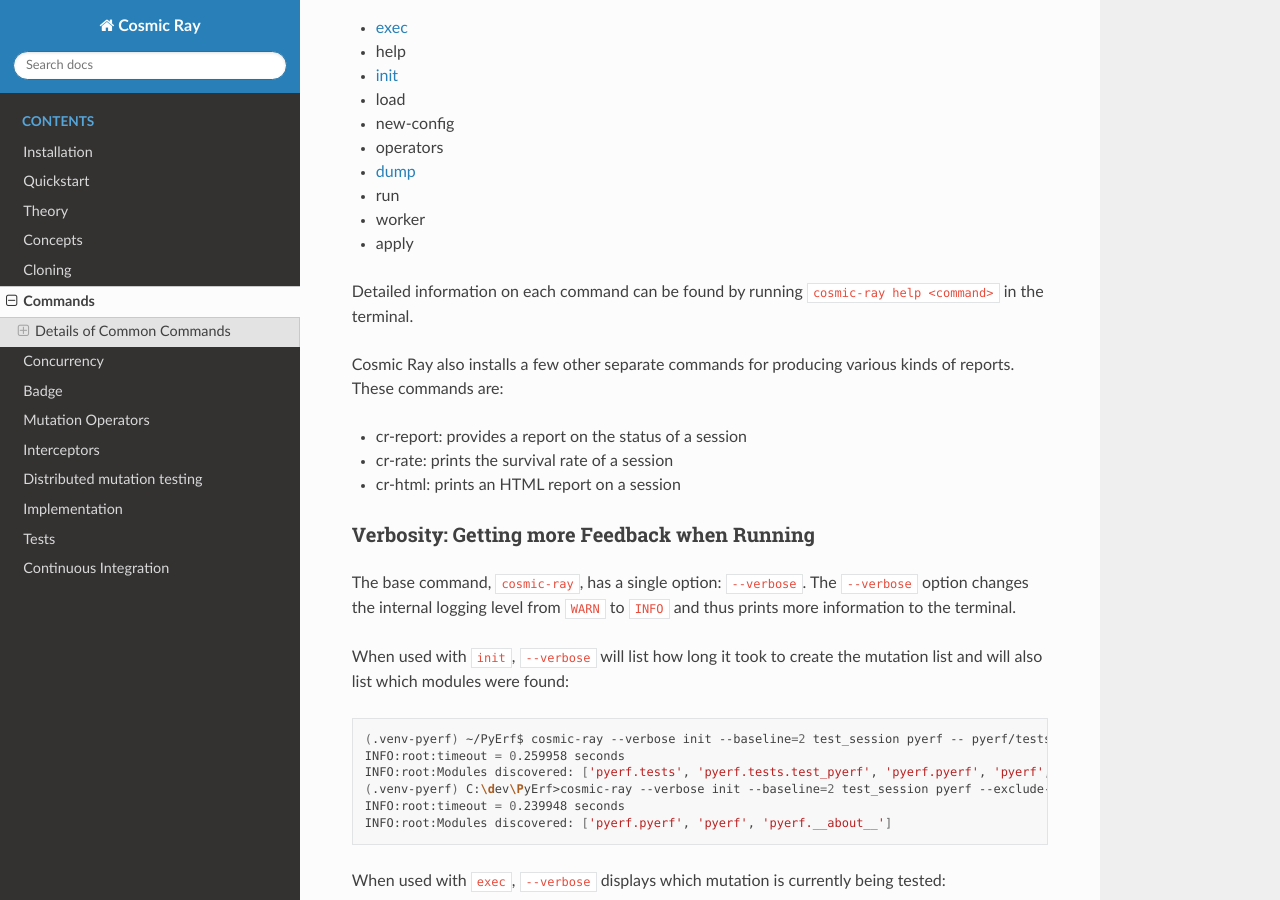
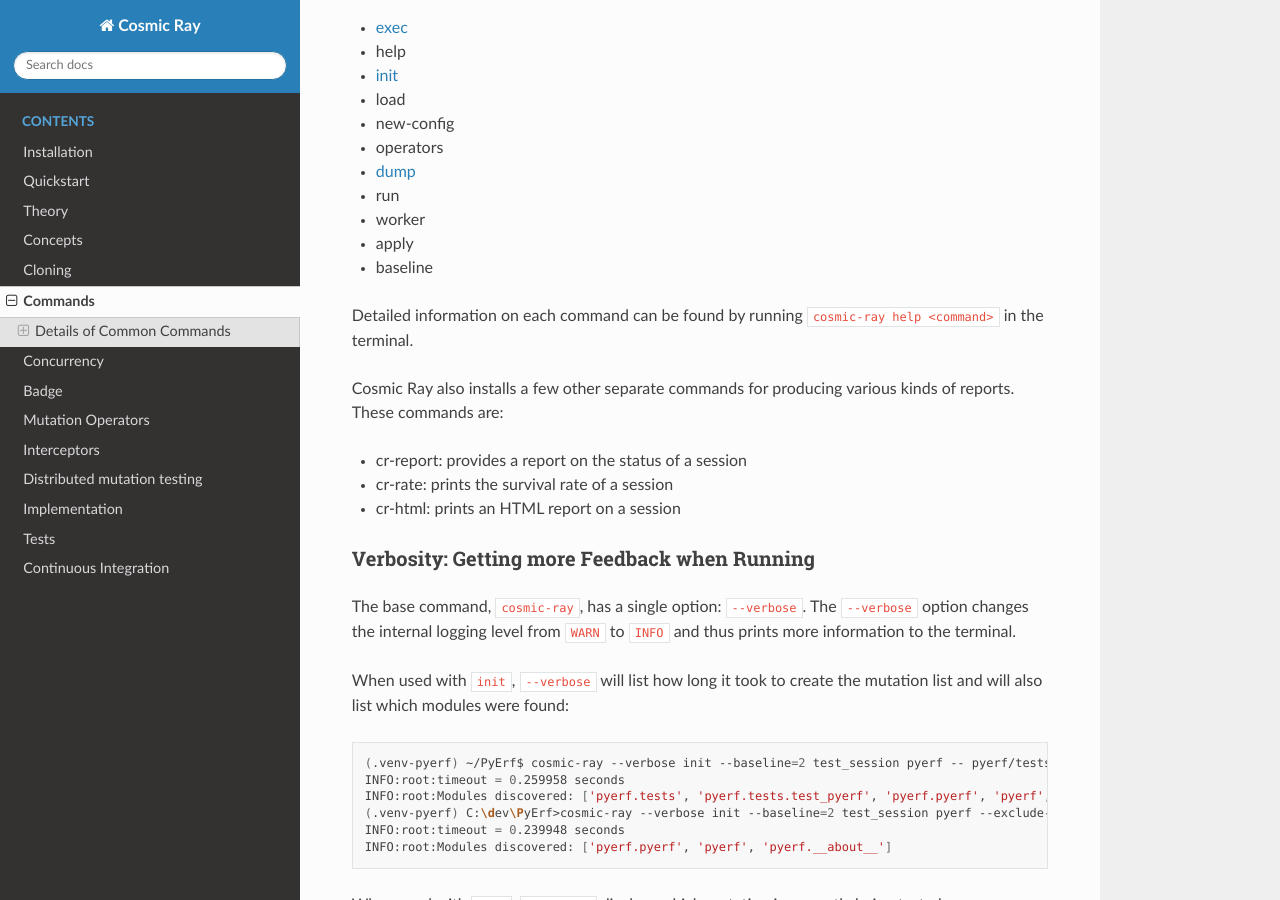
Before and after one commit to sixty-north/cosmic-ray, a Sphinx documentation site: the page built from docs/source/commands.rst, in a window 1280 px wide and 900 px high, scrolled down 344 px. Built offline with Sphinx 7.4.7 and the Read the Docs theme 2.0.0, drawn with Linux system fonts in a browser that asks for light colours.

Commit message:
add baseline to Commands section

```diff
--- a/docs/source/commands.rst
+++ b/docs/source/commands.rst
@@ -21,6 +21,7 @@
 - run
 - worker
 - apply
+- baseline
 
 Detailed information on each command can be found by running
 ``cosmic-ray help <command>`` in the terminal.
```
